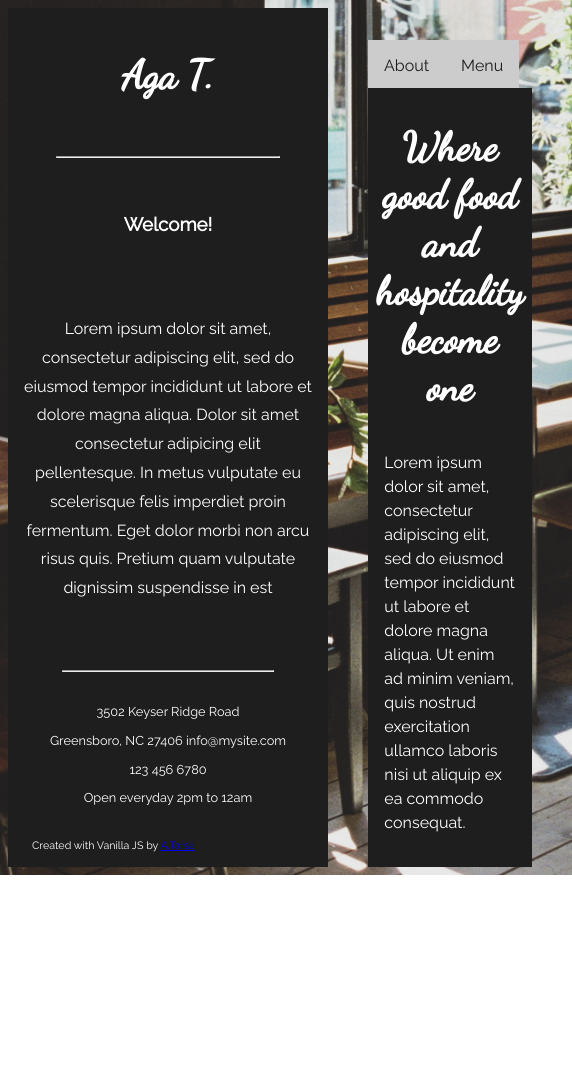
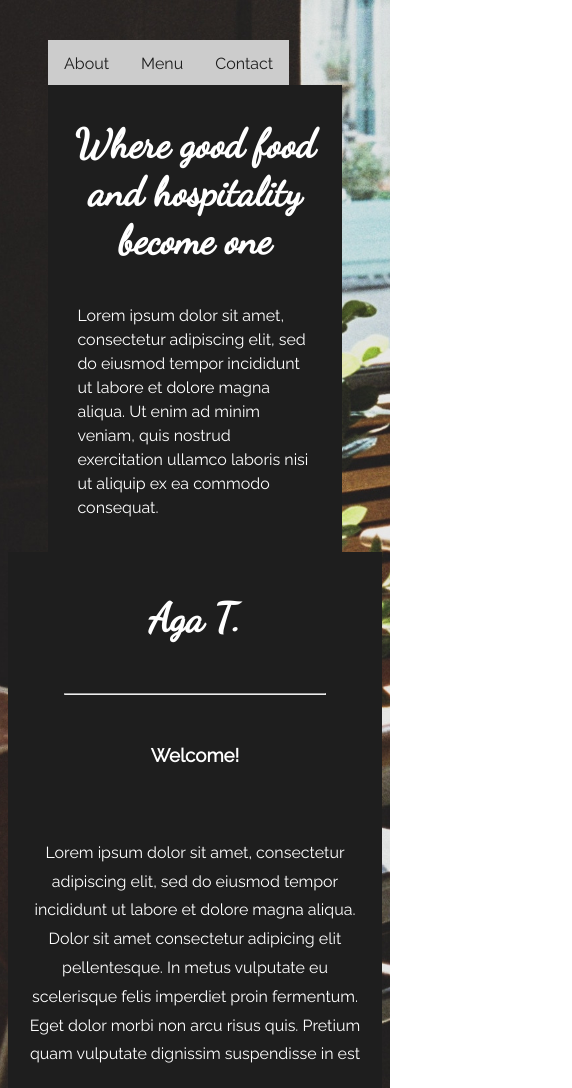
Before and after one commit to atarsa/odin-restaurant, a website built with webpack: page src/index.html in a window 390 px wide. Shown: the top 1088 px of the page, 572 px wide, since content can reach past the window. Before the commit the page ends 875 px from the top, so only its background shows below. Built offline with nearby package versions, Linux system fonts and the light colour scheme.

Commit message:
Add README.md Update .gitignore

```diff
--- a/src/_scss/main.scss
+++ b/src/_scss/main.scss
@@ -29,6 +29,15 @@ body {
   grid-template-rows: 4rem 1fr;
   grid-template-areas: "welcome nav"
     " welcome main";
+
+  @media (max-width: 660px) {
+    grid-template-columns: 1fr;
+    grid-template-rows: 1fr;
+    grid-template-areas:
+      "nav"
+      "main"
+      "welcome";
+  }
 }
 
 .main {
@@ -51,7 +60,7 @@ nav {
   & ul li {
     list-style: none;
     display: inline-block;
-    padding: 1rem;
+    padding: 0.9rem 1rem;
     background: #ccc;
     color: #1e1e1e;
     transition: all .3s ease-in-out;
```
Also changed, not shown: README.md (added), 1 other file.
